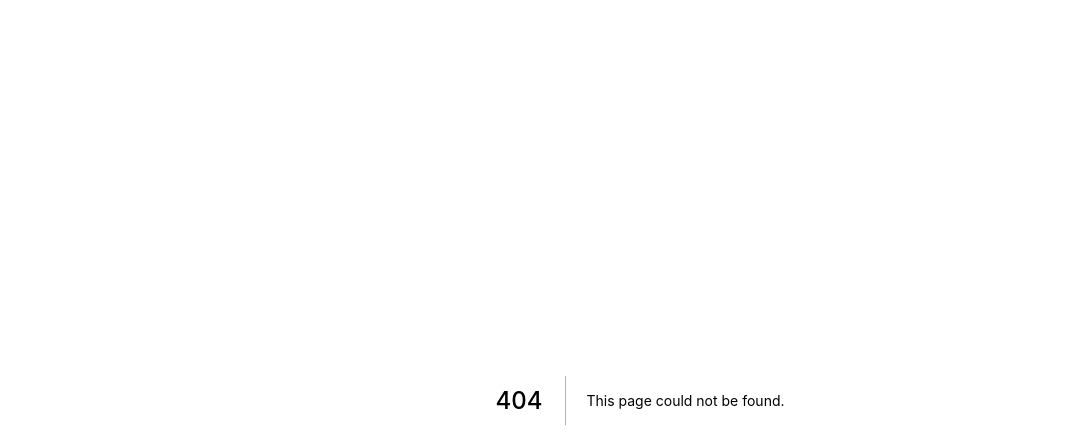
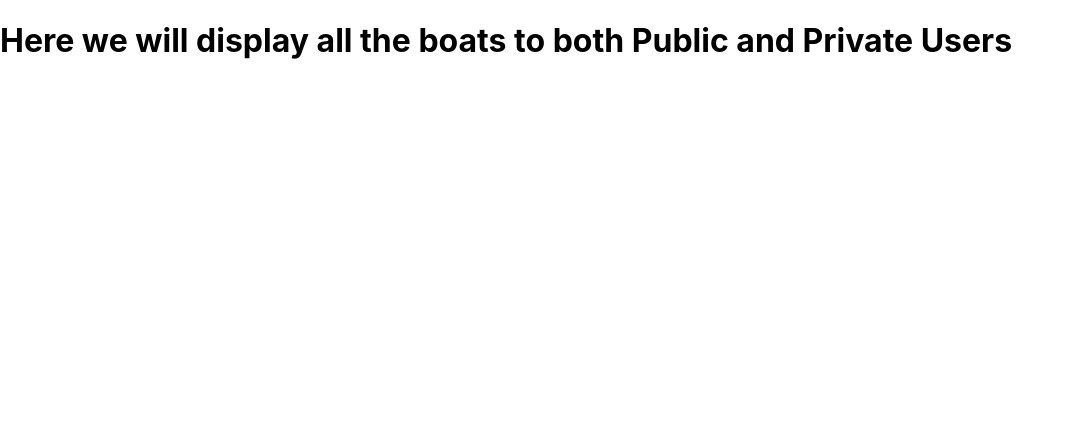
Before and after one commit to blksmth1725/Yatch_Rentals, a Next.js app in the folder yatch_rentals_frontend/: page /boats in a window 1280 px wide. Before the commit this address had no page. Shown: the top 448 px of the page, without its empty margins (0-1072 px from the left). Built offline with nearby package versions, Linux system fonts and the light colour scheme.

Commit message:
Messing around with next.js and creating new pages with <h1> tags that identify how the pages behave

```diff
--- /dev/null
+++ b/yatch_rentals_frontend/pages/boats/index.js
@@ -0,0 +1,9 @@
+export default function BoatsPage() {
+  return (
+    <div>
+      <h1>
+        Here we will display all the boats to both Public and Private Users
+      </h1>
+    </div>
+  );
+}
```
Also changed, not shown: yatch_rentals_frontend/pages/about.js (added, +7 -0 lines), yatch_rentals_frontend/pages/boats/[slug].js (added, +7 -0 lines), yatch_rentals_frontend/pages/boats/add.js (added, +7 -0 lines), yatch_rentals_frontend/pages/index.js (+7 -7 lines).
